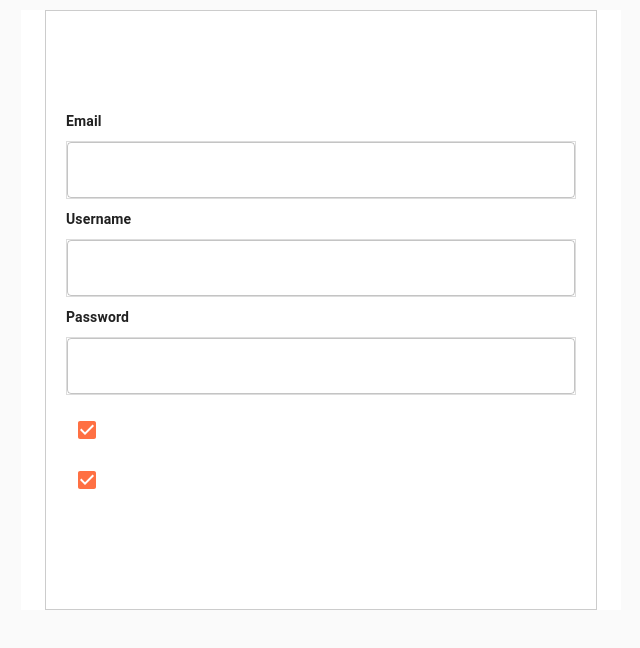
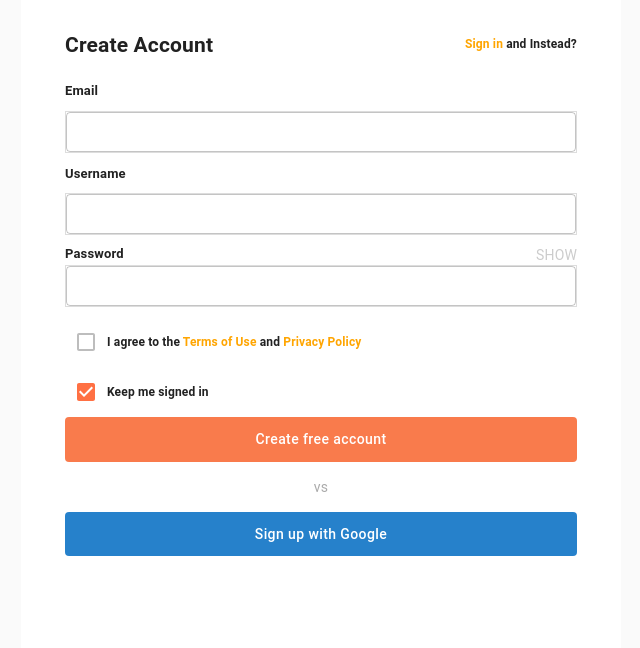
Before and after one commit to Istine/postmanUI-clone, a Next.js app: page / in a window 1280 px wide. Shown: the top 648 px of the page, without its empty margins (319-959 px from the left). Built offline with nearby package versions, Linux system fonts and the light colour scheme.

Commit message:
Removed border property from container

```diff
--- a/pages/index.tsx
+++ b/pages/index.tsx
@@ -1,10 +1,11 @@
 import * as React from "react";
 import Head from "next/head";
-import { deepOrange } from '@material-ui/core/colors';
+import { deepOrange, grey } from "@material-ui/core/colors";
 import Container from "@material-ui/core/Container";
 import CssBaseline from "@material-ui/core/CssBaseline/CssBaseline";
-import { Box, TextField, Checkbox } from "@material-ui/core";
+import { Box, TextField, Checkbox, Button } from "@material-ui/core";
 import { withStyles } from "@material-ui/core/styles";
+import InputAdornment from "@material-ui/core/InputAdornment";
 
 const Home: React.FunctionComponent = () => {
   return (
@@ -12,37 +13,101 @@ const Home: React.FunctionComponent = () => {
       <Head>
         <title>Postman</title>
         <link rel="icon" href="/favicon.ico" />
+        <script src="https://kit.fontawesome.com/ae9bd935ec.js" defer></script>
       </Head>
 
       <React.Fragment>
         <CssBaseline />
         <StyledContainer maxWidth="sm">
-          <Box height="600px" border='1px solid #ccc' padding='0 20px'>
-            <Box width='100%' height='100px' display='flex'>
-
+          <Box height="620px" padding="10px 20px">
+            <Box
+              width="100%"
+              height="50px"
+              display="flex"
+              margin="10px 0"
+              alignItems="center"
+              justifyContent="space-between"
+            >
+              <h2 style={{ margin: "10px 0" }}>Create Account</h2>
+              <label style={{ fontSize: "12px", fontWeight: "bold" }}>
+                <span style={{ color: "orange" }}>Sign in</span> and Instead?
+              </label>
             </Box>
-          <label className='labels'>Email</label>
-          <StyledTextField id="outlined-basic" variant="outlined" fullWidth />
-          <label className='labels'>Username</label>
-          <StyledTextField id="outlined-basic" variant="outlined" fullWidth />
-          <label className='labels'>Password</label>
-          <StyledTextField id="outlined-basic" variant="outlined" fullWidth />
-          <Box width='100%' height='50px' display='flex'>
-          <StyledCheckBox
-            checked={true}
-            name="checkedB"
-            color="default"
-          />
-          <label></label>
+            <label style={{ fontSize: "13px", fontWeight: "bold" }}>
+              Email
+            </label>
+            <StyledTextField
+              id="outlined-size-small"
+              variant="outlined"
+              size="small"
+              fullWidth
+            />
+            <label style={{ fontSize: "13px", fontWeight: "bold" }}>
+              Username
+            </label>
+            <StyledTextField
+              id="outlined-size-small"
+              variant="outlined"
+              size="small"
+              fullWidth
+            >
+            </StyledTextField>
+            <Box
+              width="100%"
+              height="10px"
+              display="flex"
+              justifyContent="space-between"
+            >
+              <label style={{ fontSize: "13px", fontWeight: "bold" }}>
+                Password
+              </label>
+                <a
+                  style={{ color: "#ccc", cursor: "pointer" }}
+                >
+                  SHOW
+                </a>
             </Box>
-          <Box width='100%' height='50px' display='flex'>
-          <StyledCheckBox
-            checked={true}
-            name="checkedB"
-            color="default"
-          />
-          <label></label>
+            <StyledTextField
+              id="outlined-size-small"
+              variant="outlined"
+              size="small"
+              fullWidth
+              type='password'
+            >
+            </StyledTextField>
+            <Box width="100%" height="50px" display="flex" alignItems="center">
+              <StyledCheckBoxGrey
+                checked={false}
+                name="checkedB"
+                color="default"
+              />
+              <label style={{ fontSize: "12px", fontWeight: "bold" }}>
+                I agree to the{" "}
+                <span style={{ color: "orange" }}>Terms of Use</span> and{" "}
+                <span style={{ color: "orange" }}>Privacy Policy</span>
+              </label>
             </Box>
+            <Box width="100%" height="50px" display="flex" alignItems="center">
+              <StyledCheckBox checked={true} name="checkedB" color="default" />
+              <label style={{ fontSize: "12px", fontWeight: "bold" }}>
+                Keep me signed in
+              </label>
+            </Box>
+            <StyledButton variant="contained" color="primary" fullWidth>
+              Create free account
+            </StyledButton>
+            <Box
+              width="100%"
+              height="20px"
+              display="flex"
+              justifyContent="center"
+              margin="15px 0"
+            >
+              <span style={{ color: "#aaa" }}>vs</span>
+            </Box>
+            <StyledButtonGoogle variant="contained" color="primary" fullWidth>
+            <i style={{position:'absolute', left:'10px'}} className="fab fa-google"></i>Sign up with Google
+            </StyledButtonGoogle>
           </Box>
         </StyledContainer>
       </React.Fragment>
@@ -50,43 +115,82 @@ const Home: React.FunctionComponent = () => {
       <style jsx global>{`
         body {
           margin: 0;
-          padding: 10px 0;
-          background-color: 'white';
+          background-color: "white";
         }
 
         .labels {
           font-weight: bold;
-          font-size: '11px';
+          font-size: "11px";
         }
       `}</style>
-
     </div>
   );
 };
 
 const StyledContainer = withStyles({
   root: {
-    backgroundColor: 'white'
+    backgroundColor: "white",
+    height:'100vh',
   },
 })(Container);
 
 const StyledTextField = withStyles({
   root: {
-    border: '.5px solid #ddd',
-    boxShadow: 'none',
-    margin: '10px 0'
+    border: ".5px solid",
+    borderColor: "#ddd",
+    boxShadow: "none",
+    margin: "10px 0",
+    "&:hover fieldset": {
+      borderColor: "orange !important",
+    },
+    "&:focus fieldset": {
+      borderColor: "yellow !important",
+    },
   },
 })(TextField);
 
 const StyledCheckBox = withStyles({
   root: {
-    color:deepOrange[400],
-    '&$checked': {
+    color: deepOrange[400],
+    "&$checked": {
       color: deepOrange[600],
+    },
   },
-  }
 })(Checkbox);
 
+const StyledCheckBoxGrey = withStyles({
+  root: {
+    color: grey[400],
+    "&$checked": {
+      color: grey[600],
+    },
+  },
+})(Checkbox);
 
+const StyledButton = withStyles({
+  root: {
+    backgroundColor: "rgba(248, 82, 21, 0.76)",
+    padding: "10px 0",
+    boxShadow: 'none',
+    textTransform: 'none',
+    "&:hover ": {
+      backgroundColor: "rgba(221, 69, 13, 0.76) !important",
+    },
+  },
+})(Button);
+
+const StyledButtonGoogle = withStyles({
+  root: {
+    position:'relative',
+    backgroundColor: "rgba(10, 113, 197, 0.884)",
+    padding: "10px",
+    boxShadow: 'none',
+    display: 'flex',
+    textTransform: 'none',
+    "&:hover ": {
+      backgroundColor: "rgba(7, 99, 173, 0.884) !important",
+    },
+  },
+})(Button);
 
 export default Home;
--- /dev/null
+++ b/test.css
@@ -0,0 +1,5 @@
+body {
+    color: rgba(221, 69, 13, 0.76);
+    justify-self: ;
+    text-align: none;
+}
```
